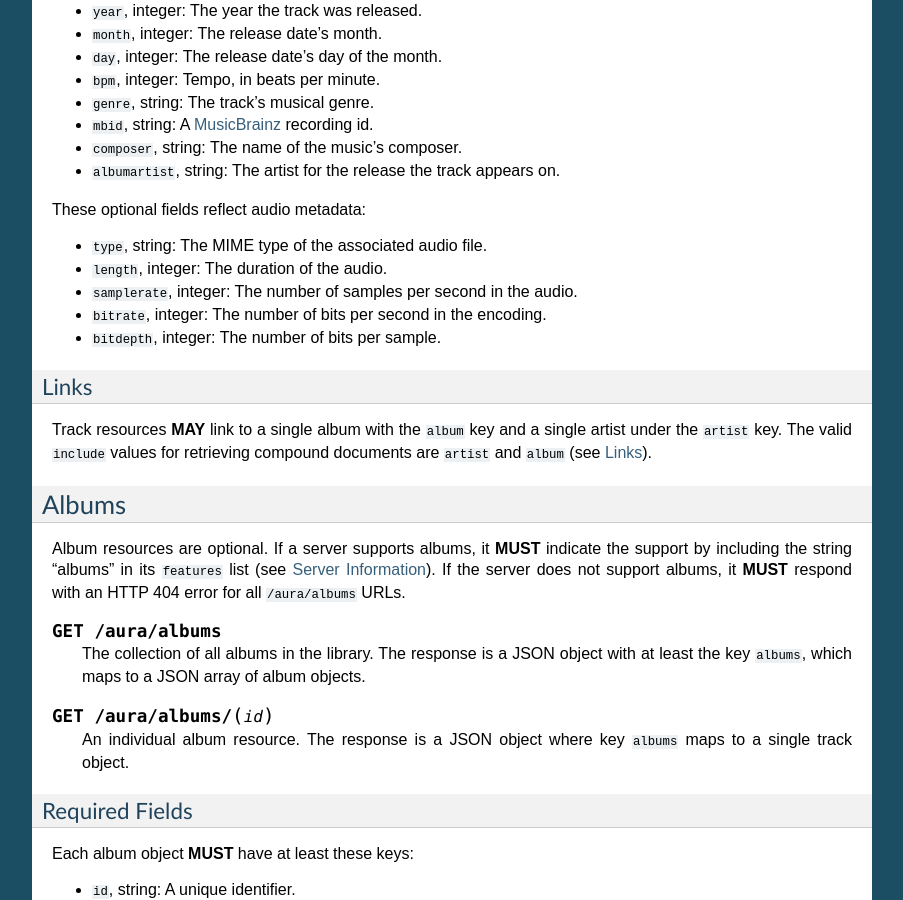
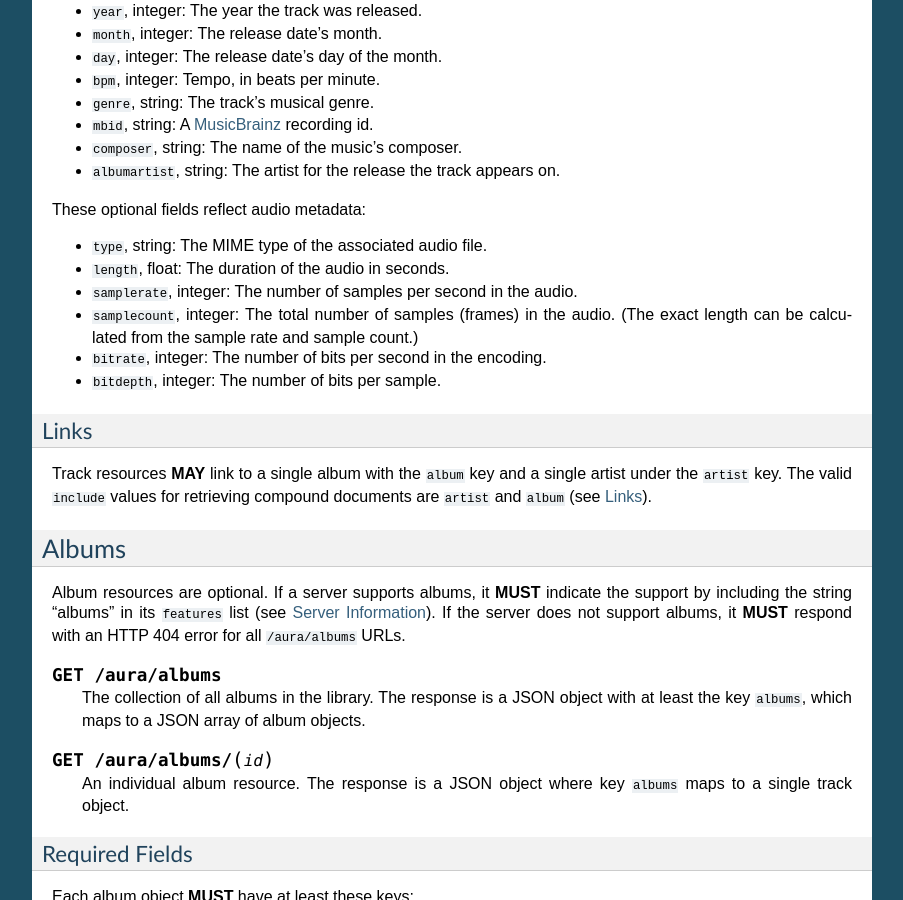
Before and after one commit to beetbox/aura, a Sphinx documentation site: the page built from docs/api.rst, in a window 1280 px wide and 900 px high, scrolled down 3167 px. Shown: the whole window, without its empty margins (198-1101 px from the left). Built offline with Sphinx 7.4.7, drawn with Linux system fonts in a browser that asks for light colours.

Commit message:
Clarify length, add samplecount (fix #8)

```diff
--- a/docs/api.rst
+++ b/docs/api.rst
@@ -225,8 +225,10 @@ Tracks **MAY** have these keys:
 These optional fields reflect audio metadata:
 
 * ``type``, string: The MIME type of the associated audio file.
-* ``length``, integer: The duration of the audio.
+* ``length``, float: The duration of the audio in seconds.
 * ``samplerate``, integer: The number of samples per second in the audio.
+* ``samplecount``, integer: The total number of samples (frames) in the audio.
+  (The exact length can be calculated from the sample rate and sample count.)
 * ``bitrate``, integer: The number of bits per second in the encoding.
 * ``bitdepth``, integer: The number of bits per sample.
 
```
